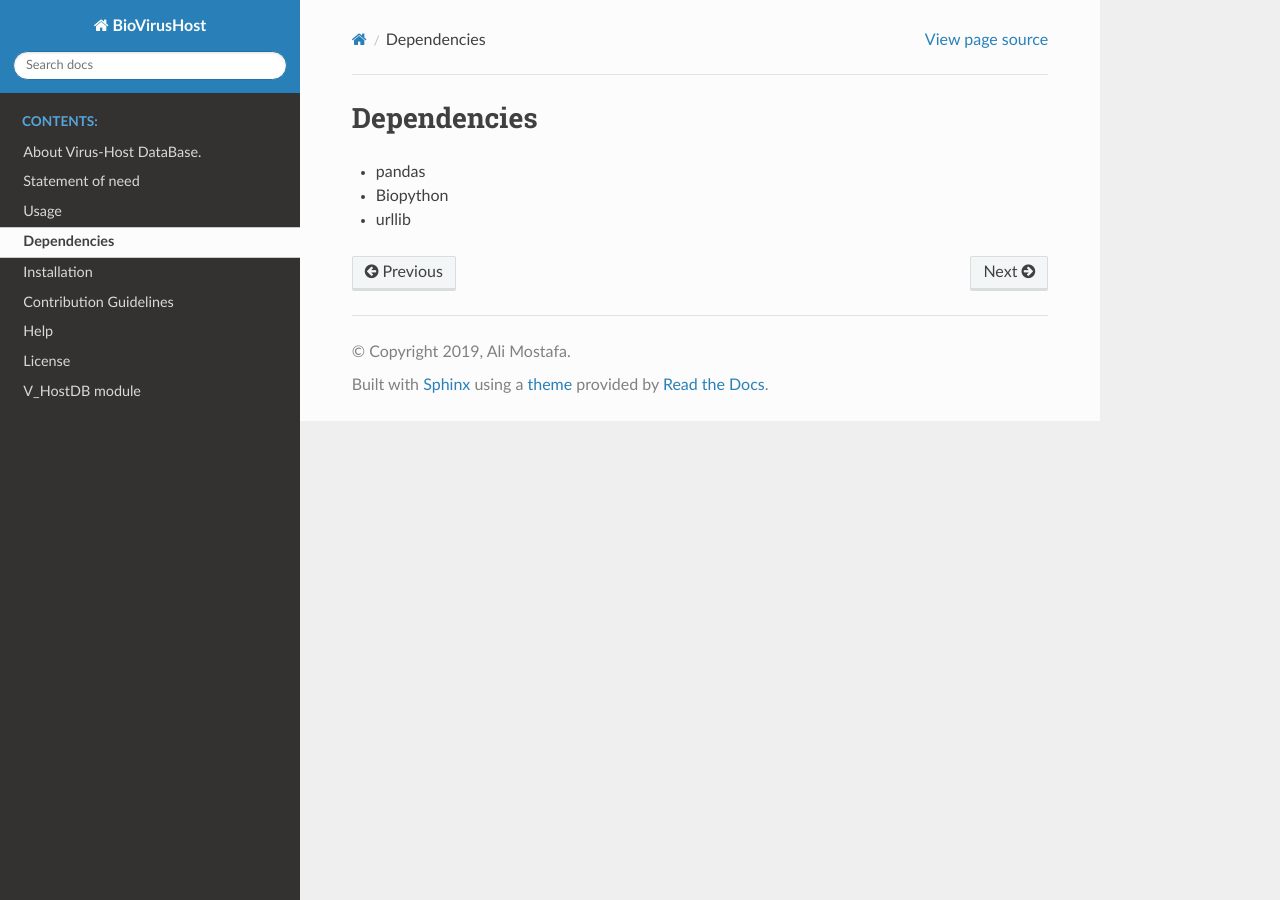
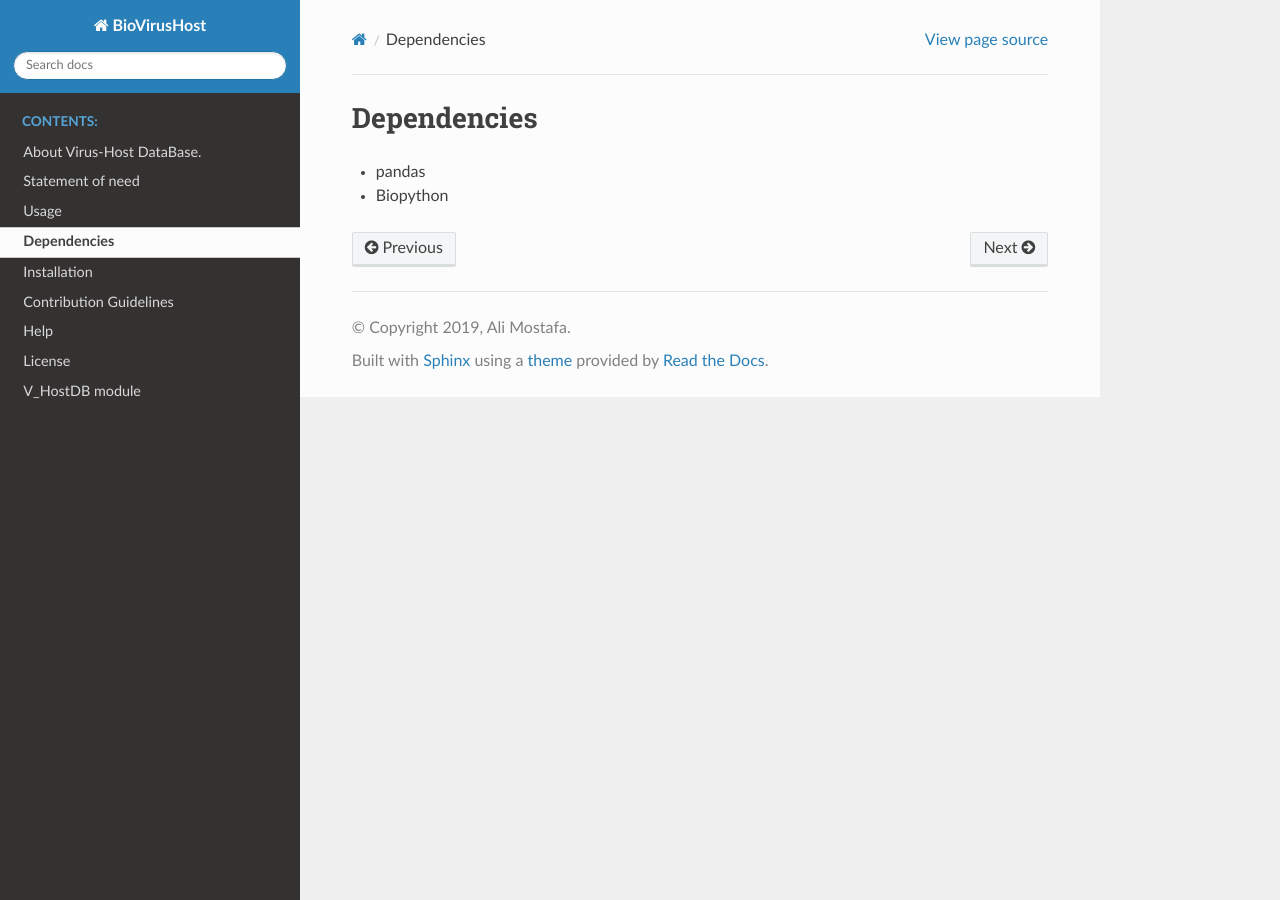
Before and after one commit to AliYoussef96/BioVirusHost, a Sphinx documentation site: the page built from docs/Dependencies.rst, in a window 1280 px wide. Built offline with Sphinx 7.4.7 and the Read the Docs theme 2.0.0, drawn with Linux system fonts in a browser that asks for light colours.

Commit message:
Update Dependencies.rst

```diff
--- a/docs/Dependencies.rst
+++ b/docs/Dependencies.rst
@@ -3,4 +3,3 @@ Dependencies
 
 - pandas
 - Biopython
-- urllib
```
